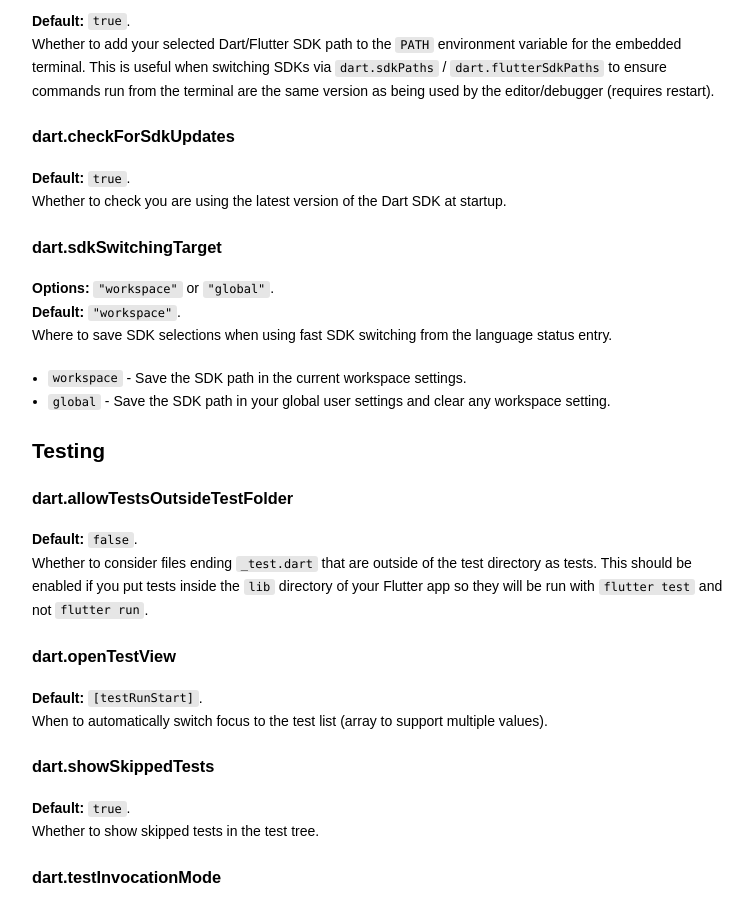
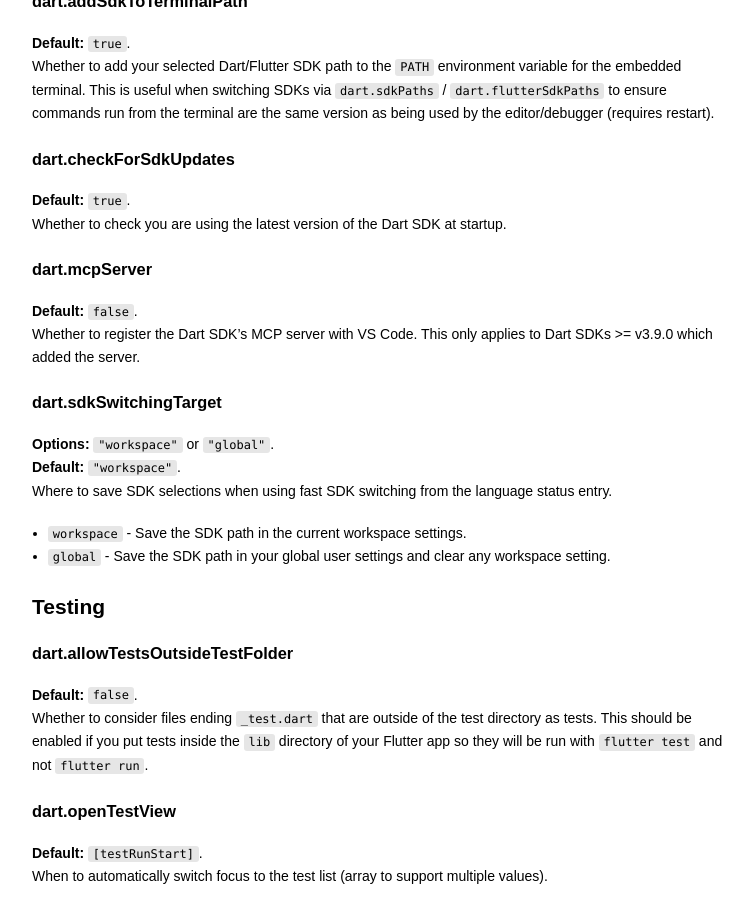
Before and after one commit to Dart-Code/Website, a Jekyll site: the page built from _docs/settings.md, in a window 1280 px wide and 900 px high, scrolled down 14935 px. Shown: the whole window, without its empty margins (333-1086 px from the left). Built offline with Jekyll 4.4.1, drawn with Linux system fonts in a browser that asks for light colours.

Commit message:
Update settings.md

```diff
--- a/_docs/settings.md
+++ b/_docs/settings.md
@@ -459,6 +459,11 @@
 <br />
 Whether to check you are using the latest version of the Dart SDK at startup.
 
+### dart.mcpServer
+**Default:** `false`.
+<br />
+Whether to register the Dart SDK's MCP server with VS Code. This only applies to Dart SDKs >= v3.9.0 which added the server.
+
 ### dart.sdkSwitchingTarget
 **Options:** `"workspace"` or `"global"`.
 <br />
```
